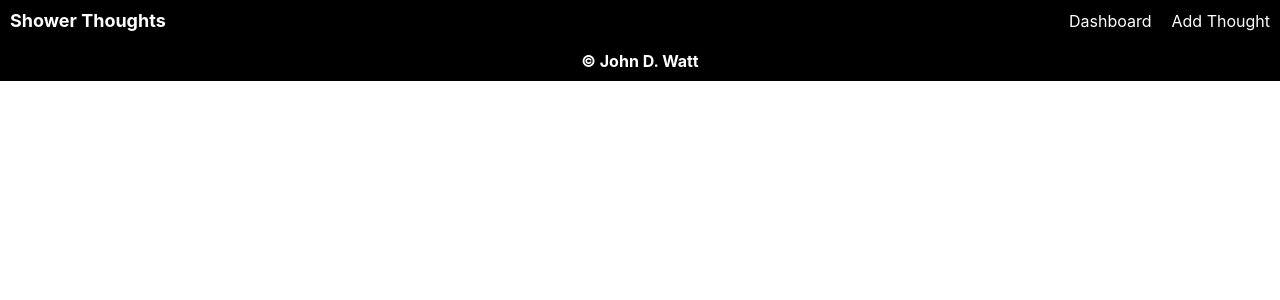
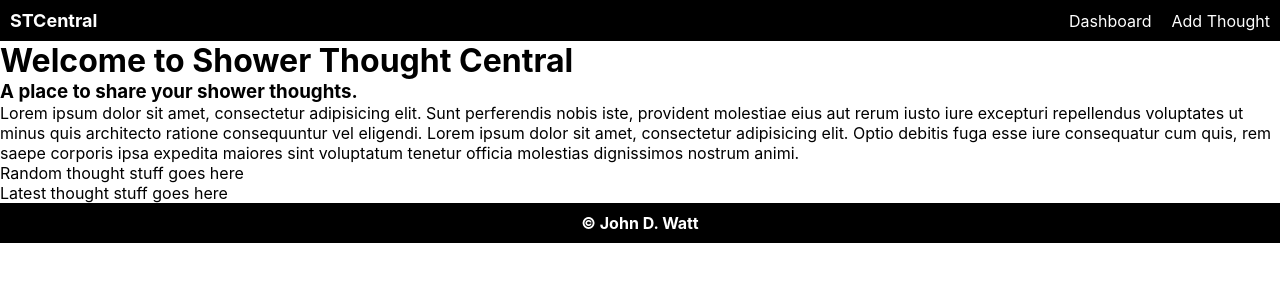
Before and after one commit to johndwatt/shower-thoughts-frontend, a React (Create React App) app: page / in a window 1280 px wide. Shown: the top 300 px of the page. Built offline with nearby package versions, Linux system fonts and the light colour scheme.

Commit message:
adds home skeleton content

```diff
--- a/src/components/nav_comps/Navbar.js
+++ b/src/components/nav_comps/Navbar.js
@@ -6,7 +6,7 @@ import "../../styles/Navbar.css"
 function Navbar(props) {
     return (
         <nav className="navbar">
-            <Link to='/' className='navbar-home'>Shower Thoughts</Link>
+            <Link to='/' className='navbar-home'>STCentral</Link>
             <ul className='navbar-items'>
                 <Link to='/dashboard' className='navbar-item'>Dashboard</Link>
                 <Link to='/dashboard/add' className='navbar-item'>Add Thought</Link>
--- a/src/pages/Home.js
+++ b/src/pages/Home.js
@@ -0,0 +1,28 @@
+import React from 'react';
+import { API_URL } from "../api/api_connection"
+import axios from 'axios';
+
+import "../styles/ThoughtContainer.css"
+
+const url = API_URL + '/home'
+
+function Home(props) {
+
+
+    return (
+        <div className='home-container'>
+            <h1>Welcome to Shower Thought Central</h1>
+            <h3>A place to share your shower thoughts.</h3>
+            <p>Lorem ipsum dolor sit amet, consectetur adipisicing elit. Sunt perferendis nobis iste, provident molestiae eius aut rerum iusto iure excepturi repellendus voluptates ut minus quis architecto ratione consequuntur vel eligendi. Lorem ipsum dolor sit amet, consectetur adipisicing elit. Optio debitis fuga esse iure consequatur cum quis, rem saepe corporis ipsa expedita maiores sint voluptatum tenetur officia molestias dignissimos nostrum animi.</p>
+            <div className='random-thought'>
+                <p>Random thought stuff goes here</p>
+            </div>
+            <div className='latest-thought'>
+                <p>Latest thought stuff goes here</p>
+            </div>
+        </div>
+
+    );
+}
+
+export default Home;
--- a/src/routes/AppRoutes.js
+++ b/src/routes/AppRoutes.js
@@ -2,10 +2,12 @@ import React from 'react';
 import { Routes, Route } from "react-router-dom";
 
 import Dashboard from '../pages/Dashboard';
+import Home from '../pages/Home';
 
 function AppRoutes(props) {
     return (
         <Routes>
+            <Route exact path='/'  element={<Home />} />
             <Route exact path='/dashboard'  element={<Dashboard />} />
         </Routes>
     );
```
